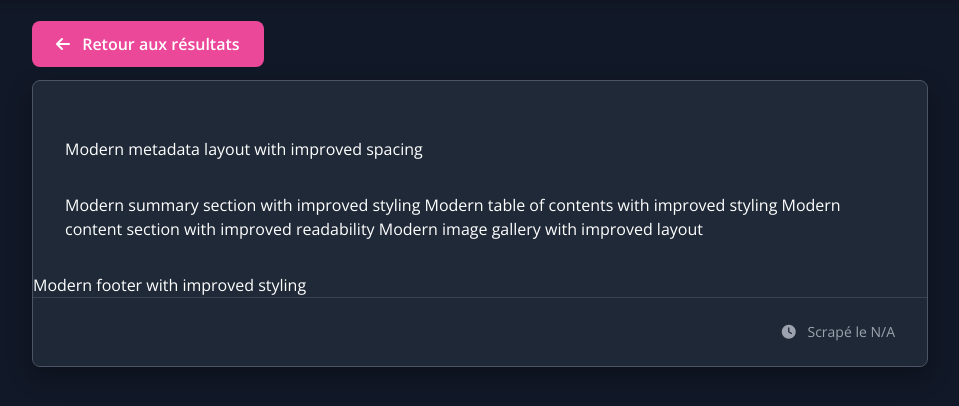
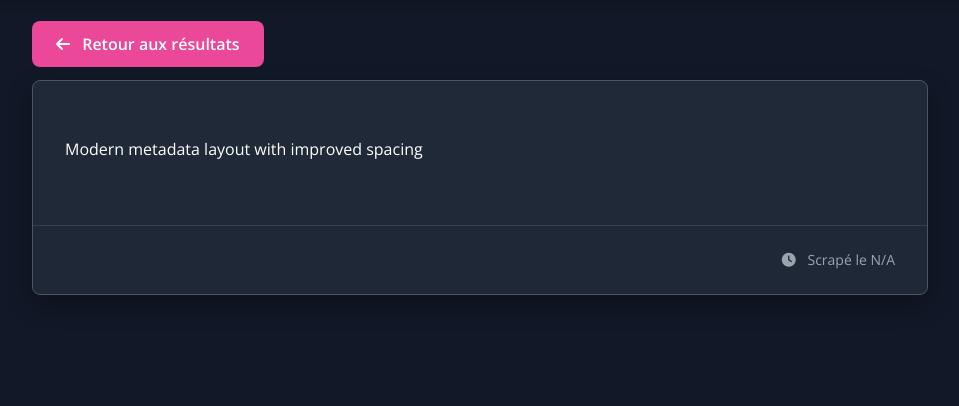
Before and after one commit to Yamnyr/BDM-Scrapper, a Flask app: template front_flask/templates/article_detail.html in a window 1280 px wide. Shown: the part 65-471 px from the top of the page, without its empty margins (160-1119 px from the left). Run offline with Flask 3, Linux system fonts and the light colour scheme; the template is opened without the code that fills it, so the values that code supplies are empty; some libraries are stand-ins or nearby versions.

Commit message:
fix + video

```diff
--- a/front_flask/templates/article_detail.html
+++ b/front_flask/templates/article_detail.html
@@ -57,7 +57,6 @@
                 </div>
             </div>
 
-             Modern summary section with improved styling
             {% if article.summary %}
             <div class="bg-blue-900/30 border border-blue-700/50 rounded-lg p-6 mb-8">
                 <h3 class="font-heading font-bold text-lg text-white mb-3">
@@ -68,7 +67,6 @@
             </div>
             {% endif %}
 
-             Modern table of contents with improved styling
             {% if article.table_of_contents %}
             <div class="card-modern p-6 mb-8">
                 <h3 class="font-heading font-bold text-lg text-white mb-4">
@@ -86,7 +84,6 @@
             </div>
             {% endif %}
 
-             Modern content section with improved readability
             {% if article.content %}
             <div class="mb-8">
                 <h3 class="font-heading font-bold text-xl text-white mb-6">
@@ -94,12 +91,11 @@
                     Contenu
                 </h3>
                 <div class="prose prose-invert prose-lg max-w-none">
-                    <div class="text-gray-300 leading-relaxed whitespace-pre-line">{{ article.content }}</div>
+                    <div class="text-gray-300 leading-relaxed whitespace-pre-line">{{ article.content | convert_video_links | safe }}</div>
                 </div>
             </div>
             {% endif %}
 
-             Modern image gallery with improved layout
             {% if article.images %}
             <div class="mb-8">
                 <h3 class="font-heading font-bold text-xl text-white mb-6">
@@ -124,7 +120,6 @@
             {% endif %}
         </div>
 
-         Modern footer with improved styling
         <div class="bg-gray-800/50 px-8 py-6 border-t border-gray-700 flex flex-col md:flex-row justify-between items-start md:items-center space-y-4 md:space-y-0">
             <div>
                 {% if article.url %}
--- a/front_flask/templates/index.html
+++ b/front_flask/templates/index.html
@@ -2,7 +2,6 @@
 
 {% block content %}
 <div class="max-w-4xl mx-auto">
-     Modern stats cards with improved spacing and typography
     <div class="grid grid-cols-1 md:grid-cols-3 gap-6 mb-8">
         <div class="stats-card">
             <div class="text-3xl font-black mb-2">{{ stats.total_articles }}</div>
@@ -18,7 +17,6 @@
         </div>
     </div>
 
-     Modern search form with improved layout and dark theme
     <div class="card-modern p-8">
         <div class="text-center mb-8">
             <h1 class="font-heading font-black text-3xl text-white mb-2">
--- a/front_flask/templates/results.html
+++ b/front_flask/templates/results.html
@@ -4,7 +4,7 @@
 
 {% block content %}
 <div class="max-w-7xl mx-auto">
-     Modern results header with improved typography
+
     <div class="flex flex-col md:flex-row justify-between items-start md:items-center mb-8 space-y-4 md:space-y-0">
         <div>
             <h1 class="font-heading font-black text-3xl text-white mb-2">
@@ -19,7 +19,6 @@
         </a>
     </div>
 
-     Modern filters display
     {% if filters %}
     <div class="card-modern p-6 mb-8">
         <h3 class="font-heading font-semibold text-lg text-white mb-4">
@@ -42,7 +41,6 @@
     </div>
     {% endif %}
 
-     Modern article cards with improved hover effects
     {% if articles %}
     <div class="grid grid-cols-1 lg:grid-cols-2 gap-8">
         {% for article in articles %}
```
Also changed, not shown: front_flask/routes.py (+20 -0 lines).
